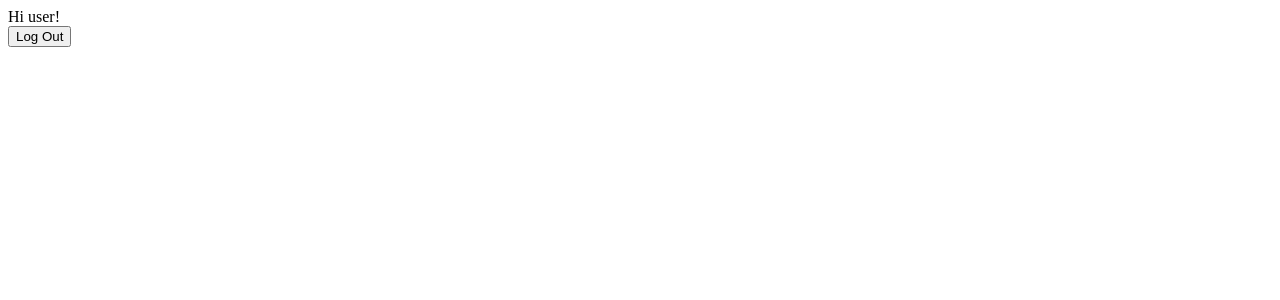
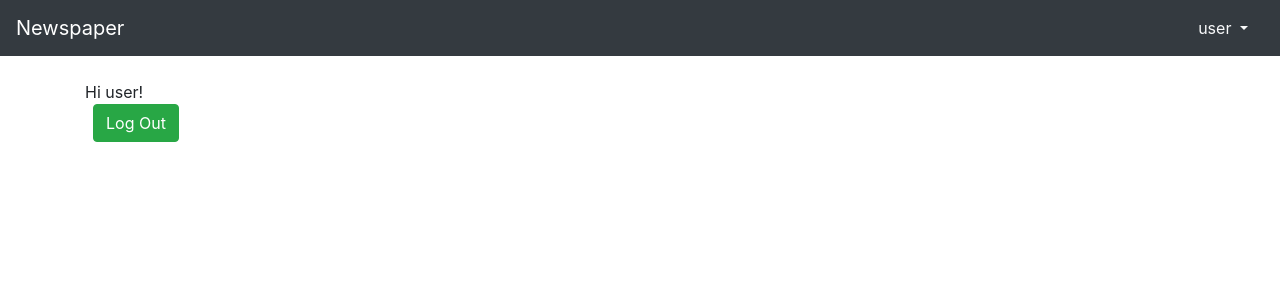
Before and after one commit to ElipLam/DjangoForBeginners, a Django app: page / in a window 1280 px wide. Shown: the top 300 px of the page. Run offline with Django 5.2, Linux system fonts and the light colour scheme; a user stored in the database is signed in; parts of the project's set-up code (start-up, migrations or seed data) failed here and were passed over; some libraries are stand-ins or nearby versions.

Commit message:
add bootstrap4 for login,logout and signup

```diff
--- a/source/newspaper_project/settings.py
+++ b/source/newspaper_project/settings.py
@@ -31,8 +31,12 @@ ALLOWED_HOSTS = []
 # Application definition
 
 INSTALLED_APPS = [
+    # Local
     "users.apps.UsersConfig",  # new users app
     "pages.apps.PagesConfig",  # new pages app
+    # 3rd Party
+    "crispy_forms",  # new
+    "crispy_bootstrap4",
     "django.contrib.admin",
     "django.contrib.auth",
     "django.contrib.contenttypes",
@@ -126,3 +130,4 @@ DEFAULT_AUTO_FIELD = "django.db.models.BigAutoField"
 AUTH_USER_MODEL = "users.CustomUser"  # custom user model
 LOGIN_REDIRECT_URL = "home"
 LOGOUT_REDIRECT_URL = "home"
+CRISPY_TEMPLATE_PACK = "bootstrap4"
--- a/source/templates/base.html
+++ b/source/templates/base.html
@@ -1,16 +1,62 @@
+{% load static %}
 <!DOCTYPE html>
-<html>
+<html lang="en">
 
 <head>
+    <!-- Required meta tags -->
     <meta charset="utf-8">
-    <title>Newspaper App</title>
+    <meta name="viewport" content="width=device-width, initial-scale=1, shrink-to-fit=no">
+    <!-- Boostrap CSS -->
+    <link rel="stylesheet" href="https://cdn.jsdelivr.net/npm/bootstrap@4.1.3/dist/css/bootstrap.min.css"
+        integrity="sha384-MCw98/SFnGE8fJT3GXwEOngsV7Zt27NXFoaoApmYm81iuXoPkFOJwJ8ERdknLPMO" crossorigin="anonymous">
+    <title>>{% block title %}Newspaper App{% endblock title %}</title>
 </head>
 
 <body>
-    <main>
+    <nav>
+        <ul class="navbar navbar-expand-md navbar-dark bg-dark mb-4 list-unstyled">
+            <li class="nav-item">
+                <a class="navbar-brand" href="{% url 'home' %}">Newspaper</a>
+            </li>
+            {% if user.is_authenticated %}
+            <li class="nav-item dropdown ml-auto">
+                <a class="nav-link dropdown-toggle text-light" data-toggle="dropdown" href="#" role="button" aria-haspopup="true"
+                    aria-expanded="false">
+                    {{ user.username }}
+                </a>
+                <div class="dropdown-menu dropdown-menu-right dropdown-menu-lg-left">
+                    <a class="dropdown-item " href="{% url 'password_change'%}">Change password</a>
+                    <form method="post" action="{% url 'logout' %}">
+                        {% csrf_token %}
+                        <button class="dropdown-item" type="submit">Log Out</button>
+                    </form>
+                </div>
+            </li>
+            {% else %}
+            <form class="form-inline ml-auto">
+                <a href="{% url 'login' %}" class="btn btn-success">
+                    Log In</a>
+                <a href="{% url 'signup' %}" class="btn btn-outline-light ml-2">
+                    Sign up</a>
+            </form>
+            {% endif %}
+        </ul>
+    </nav>
+    <div class="container">
         {% block content %}
         {% endblock content %}
-    </main>
+    </div>
+    <!-- Optional JavaScript -->
+    <!-- jQuery first, then Popper.js, then Bootstrap JS -->
+    <script src="https://code.jquery.com/jquery-3.3.1.slim.min.js"
+        integrity="sha384-q8i/X+965DzO0rT7abK41JStQIAqVgRVzpbzo5smXKp4YfRvH+8abtTE1Pi6jizo"
+        crossorigin="anonymous"></script>
+    <script src="https://cdnjs.cloudflare.com/ajax/libs/popper.js/1.14.3/umd/popper.min.js"
+        integrity="sha384-ZMP7rVo3mIykV+2+9J3UJ46jBk0WLaUAdn689aCwoqbBJiSnjAK/l8WvCWPIPm49"
+        crossorigin="anonymous"></script>
+    <script src="https://stackpath.bootstrapcdn.com/bootstrap/4.1.3/js/bootstrap.min.js"
+        integrity="sha384-ChfqqxuZUCnJSK3+MXmPNIyE6ZbWh2IMqE241rYiqJxyMiZ6OW/JmZQ5stwEULTy"
+        crossorigin="anonymous"></script>
 </body>
 
 </html>
--- a/source/templates/home.html
+++ b/source/templates/home.html
@@ -5,11 +5,11 @@
 Hi {{ user.username }}!
 <form method="post" action="{% url 'logout' %}">
     {% csrf_token %}
-    <button type="submit">Log Out</button>
+    <button class="btn btn-success ml-2" type="submit">Log Out</button>
 </form>
 {% else %}
-<p>You are not logged in</p>
-<a href="{% url 'login' %}">Log In</a> |
-<a href="{% url 'signup' %}">Sign Up</a>
+<p>You are not logged in.</p>
+<a class="btn btn-success" href="{% url 'login' %}">Log In</a>
+<a class="btn btn-outline-dark" href="{% url 'signup' %}">Sign Up</a>
 {% endif %}
 {% endblock content %}
```
Also changed, not shown: source/templates/registration/login.html (+5 -5 lines), source/templates/signup.html (+6 -5 lines), source/db.sqlite3.
